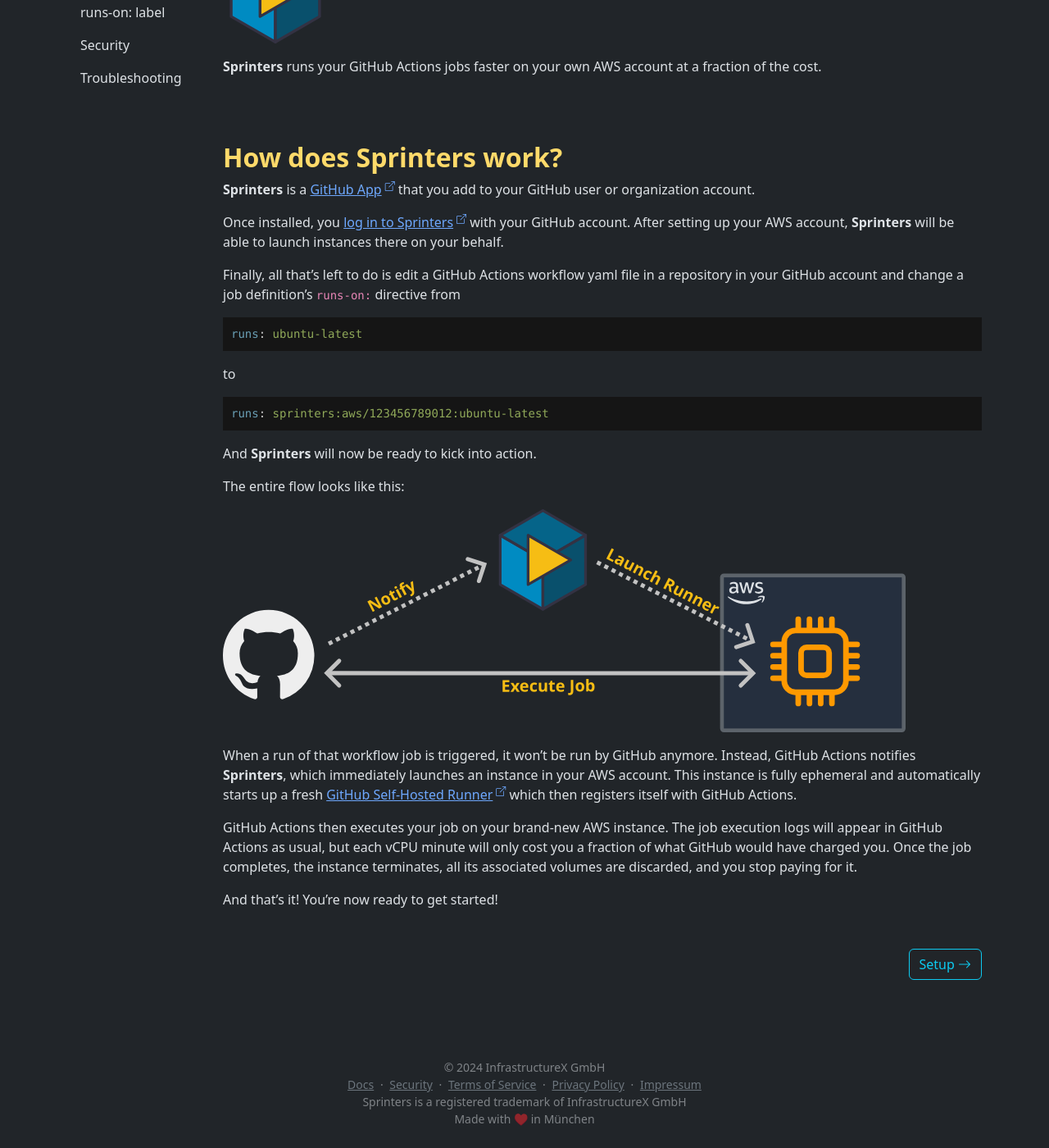
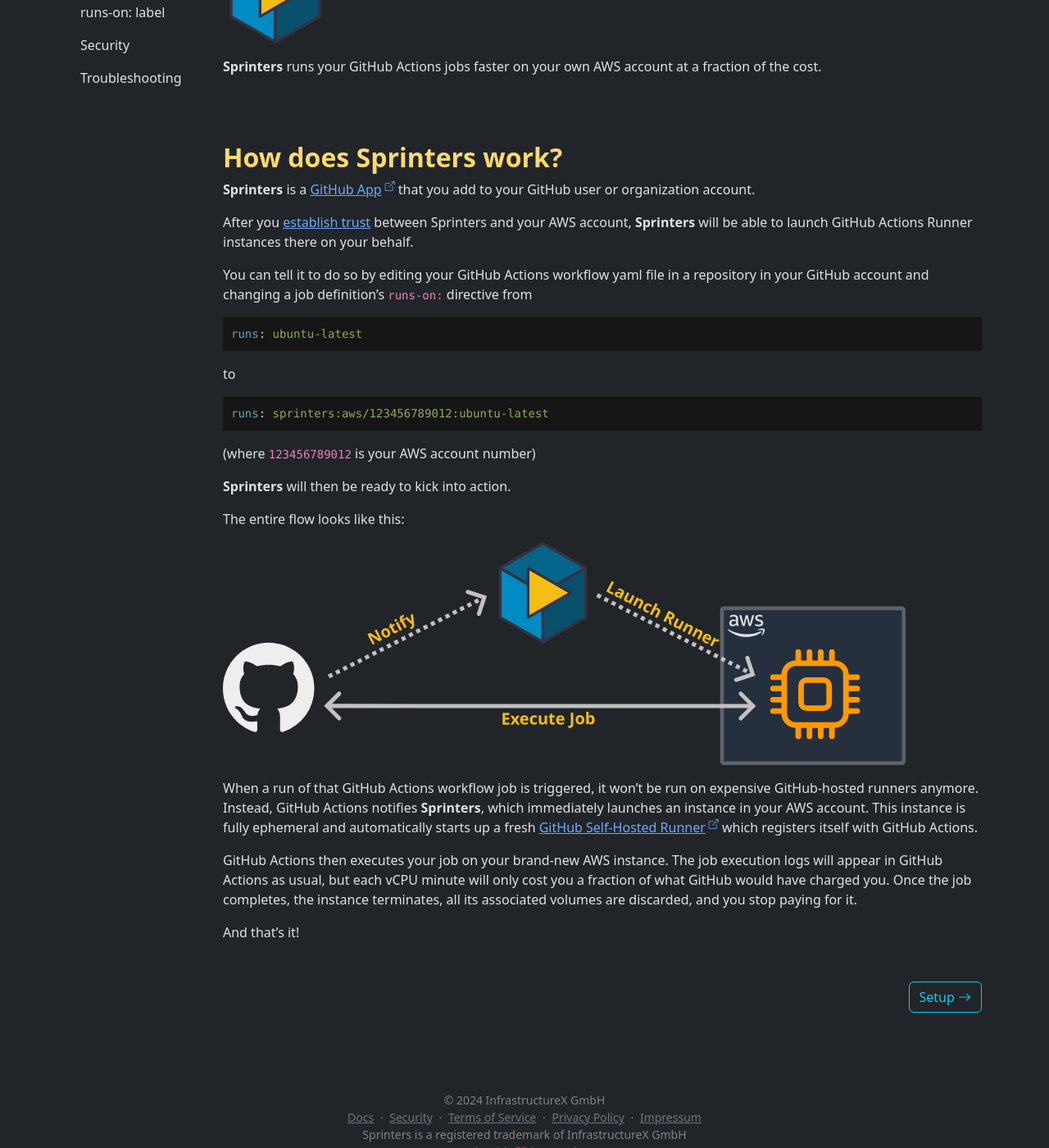
Before and after one commit to sprinters-sh/sprinters.sh, a Jekyll site: the page built from docs/index.md, in a window 1280 px wide and 1400 px high, scrolled down 221 px. Shown: the whole window at 82% size. Built offline with Jekyll 4.4.1, drawn with Linux system fonts in a browser that asks for light colours.

Commit message:
Simplified wording

````diff
--- a/docs/index.md
+++ b/docs/index.md
@@ -13,11 +13,11 @@
 **Sprinters** is a {% include external-link.html text="GitHub App" href="https://github.com/apps/sprinters-sh" %} that
 you add to your GitHub user or organization account.
 
-Once installed, you {% include external-link.html text="log in to Sprinters" href="https://console.sprinters.sh/login" %} with your
-GitHub account. After setting up your AWS account, **Sprinters** will be able to launch instances there on your behalf.
+After you [establish trust](/docs/setup#aws) between Sprinters and your AWS account,
+**Sprinters** will be able to launch GitHub Actions Runner instances there on your behalf.
 
-Finally, all that's left to do is edit a GitHub Actions workflow yaml file in a repository in your GitHub account and
-change a job definition's `runs-on:` directive from
+You can tell it to do so by editing your GitHub Actions workflow yaml file in a repository in your
+GitHub account and changing a job definition's `runs-on:` directive from
 
 ```yaml
 runs: ubuntu-latest
@@ -29,20 +29,22 @@
 runs: sprinters:aws/123456789012:ubuntu-latest
 ```
 
-And **Sprinters** will now be ready to kick into action.
+(where `123456789012` is your AWS account number)
+
+**Sprinters** will then be ready to kick into action.
 
 The entire flow looks like this:
 
 <img src="/assets/overview.svg" alt="How Sprinters Works Diagram">
 
-When a run of that workflow job is triggered, it won't be run by GitHub anymore. Instead, GitHub Actions notifies
-**Sprinters**, which immediately launches an instance in your AWS account.
+When a run of that GitHub Actions workflow job is triggered, it won't be run on expensive GitHub-hosted runners anymore.
+Instead, GitHub Actions notifies **Sprinters**, which immediately launches an instance in your AWS account.
 This instance is fully ephemeral and automatically starts up
 a fresh {% include external-link.html text="GitHub Self-Hosted Runner" href="https://docs.github.com/en/actions/hosting-your-own-runners/managing-self-hosted-runners/about-self-hosted-runners" %} which
-then registers itself with GitHub Actions.
+registers itself with GitHub Actions.
 
 GitHub Actions then executes your job on your brand-new AWS instance. The job execution logs will appear in GitHub Actions
 as usual, but each vCPU minute will only cost you a fraction of what GitHub would have charged you. Once the job
 completes, the instance terminates, all its associated volumes are discarded, and you stop paying for it.
 
-And that's it! You're now ready to get started!
+And that's it!
````
